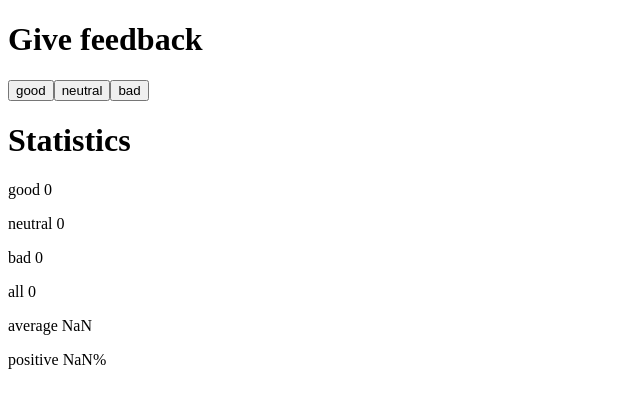
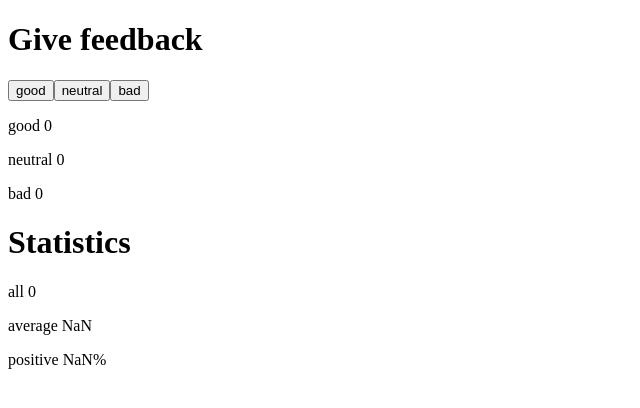
Before and after one commit to prajitlal4/fullstack-course, a React (Create React App) app in the folder part1/: page / in a window 1280 px wide. Shown: the top 408 px of the page, without its empty margins (0-640 px from the left). Built offline with nearby package versions, Linux system fonts and the light colour scheme.

Commit message:
compiled Statistics into a component

```diff
--- a/part1/src/App2.js
+++ b/part1/src/App2.js
@@ -1,13 +1,27 @@
 import { useState } from 'react'
+
+const Statistics = (props) => {
+  const all = props.good + props.bad + props.neutral
+  const average = (props.good - props.bad) / all
+  const positive = props.good / all * 100
+
+  return (
+    <div>
+      <h1>Statistics</h1>
+      <div>
+        <p>all {all}</p>
+        <p>average {average}</p>
+        <p>positive {positive}%</p>
+      </div>
+    </div>
+  )
+}
 
 const App2 = () => {
   // save clicks of each button to its own state
   const [good, setGood] = useState(0)
   const [neutral, setNeutral] = useState(0)
   const [bad, setBad] = useState(0)
-  let all = good + neutral + bad
-  let average = (good - bad) / all
-  let positive = good / all * 100
 
   return (
     <div>
@@ -17,14 +31,11 @@ const App2 = () => {
         <button onClick={() => setNeutral(neutral + 1)}>neutral</button>
         <button onClick={() => setBad(bad + 1)}>bad</button>
       </div>
-      <h1>Statistics</h1>
       <div>
         <p>good {good}</p>
         <p>neutral {neutral}</p>
         <p>bad {bad}</p>
-        <p>all {all}</p>
-        <p>average {average}</p>
-        <p>positive {positive}%</p>
+        <Statistics good = {good} neutral = {neutral} bad = {bad} />
       </div>
     </div>
   )
```
